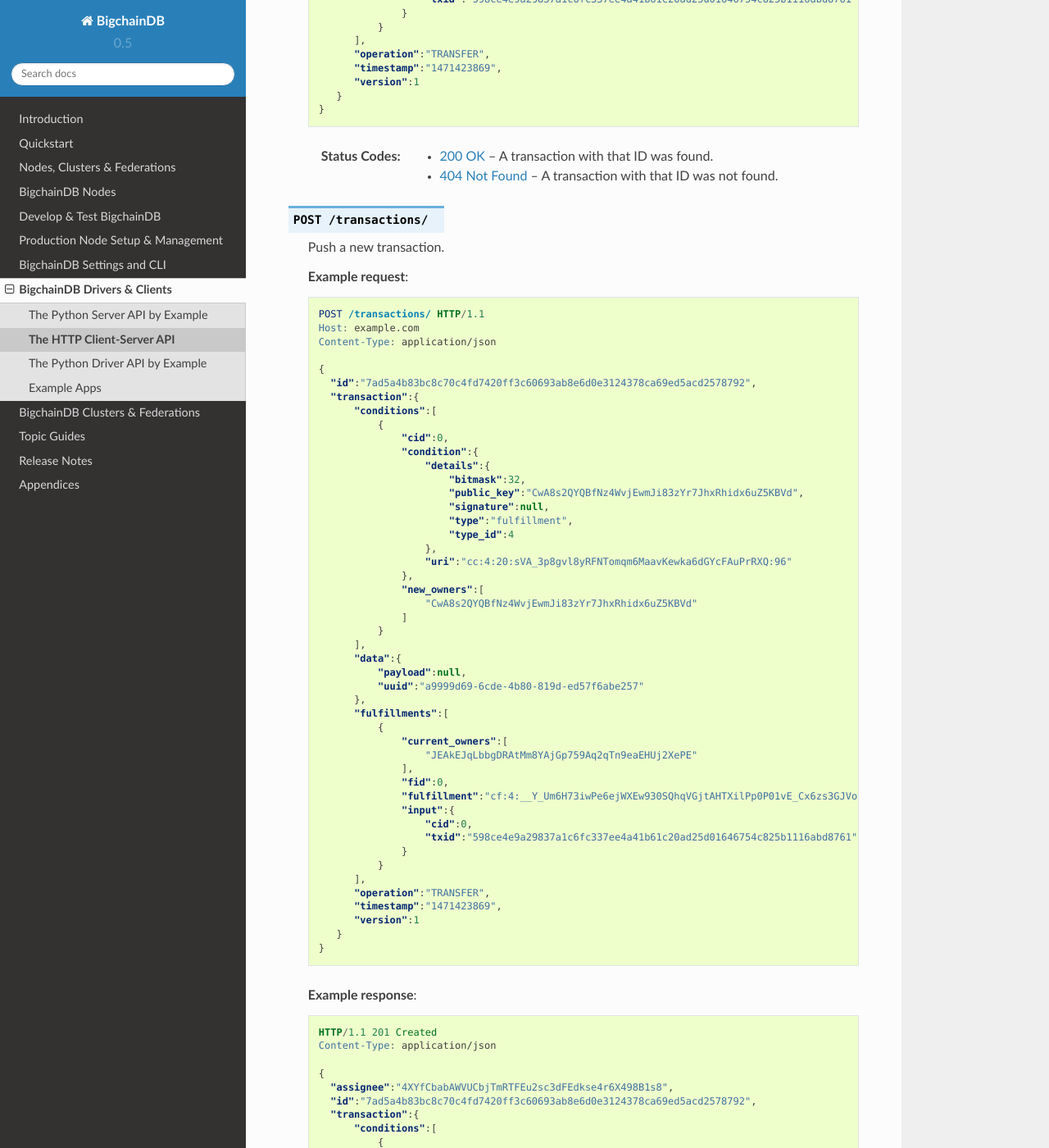
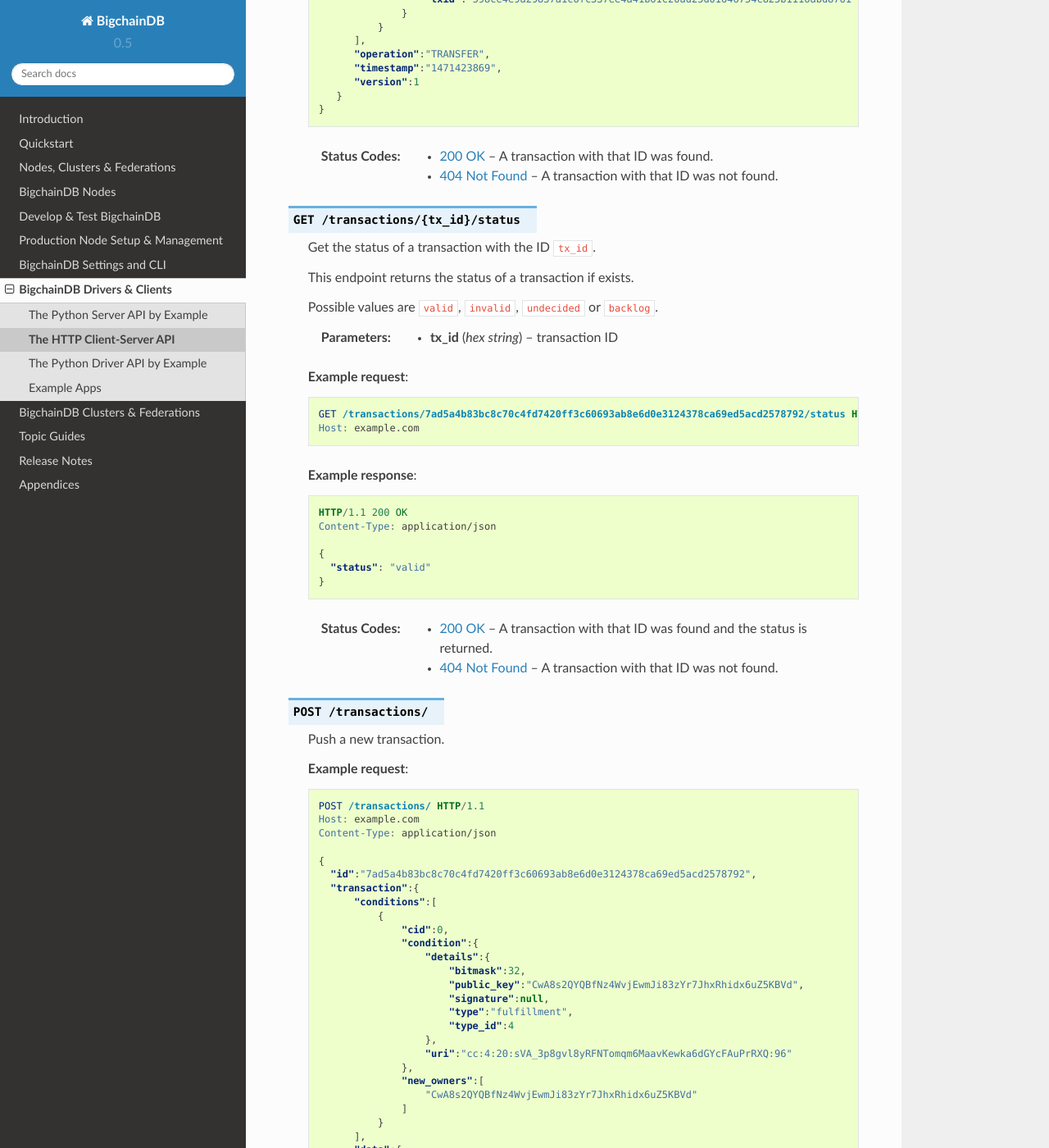
Before and after one commit to thematerials-network/bigchaindb-node, a Sphinx documentation site: the page built from bigchaindb/docs/source/drivers-clients/http-client-server-api.rst, in a window 1280 px wide and 1400 px high, scrolled down 1648 px. Shown: the whole window at 82% size. Built offline with Sphinx 7.4.7 and the Read the Docs theme 2.0.0, drawn with Linux system fonts in a browser that asks for light colours.

Commit message:
status endpoint test/docs

```diff
--- a/bigchaindb/docs/source/drivers-clients/http-client-server-api.rst
+++ b/bigchaindb/docs/source/drivers-clients/http-client-server-api.rst
@@ -84,6 +84,37 @@ The HTTP API currently exposes two endpoints, one to get information about a spe
    :statuscode 404: A transaction with that ID was not found.
 
 
+.. http:get:: /transactions/{tx_id}/status
+
+   Get the status of a transaction with the ID ``tx_id``.
+
+   This endpoint returns the status of a transaction if exists.
+
+   Possible values are ``valid``, ``invalid``, ``undecided`` or ``backlog``.
+
+   :param tx_id: transaction ID
+   :type tx_id: hex string
+
+   **Example request**:
+
+   .. sourcecode:: http
+
+      GET /transactions/7ad5a4b83bc8c70c4fd7420ff3c60693ab8e6d0e3124378ca69ed5acd2578792/status HTTP/1.1
+      Host: example.com
+
+   **Example response**:
+
+   .. sourcecode:: http
+
+      HTTP/1.1 200 OK
+      Content-Type: application/json
+
+      {
+        "status": "valid"
+      }
+
+   :statuscode 200: A transaction with that ID was found and the status is returned.
+   :statuscode 404: A transaction with that ID was not found.
 
 .. http:post:: /transactions/
 
```
Also changed, not shown: 3 other files.
